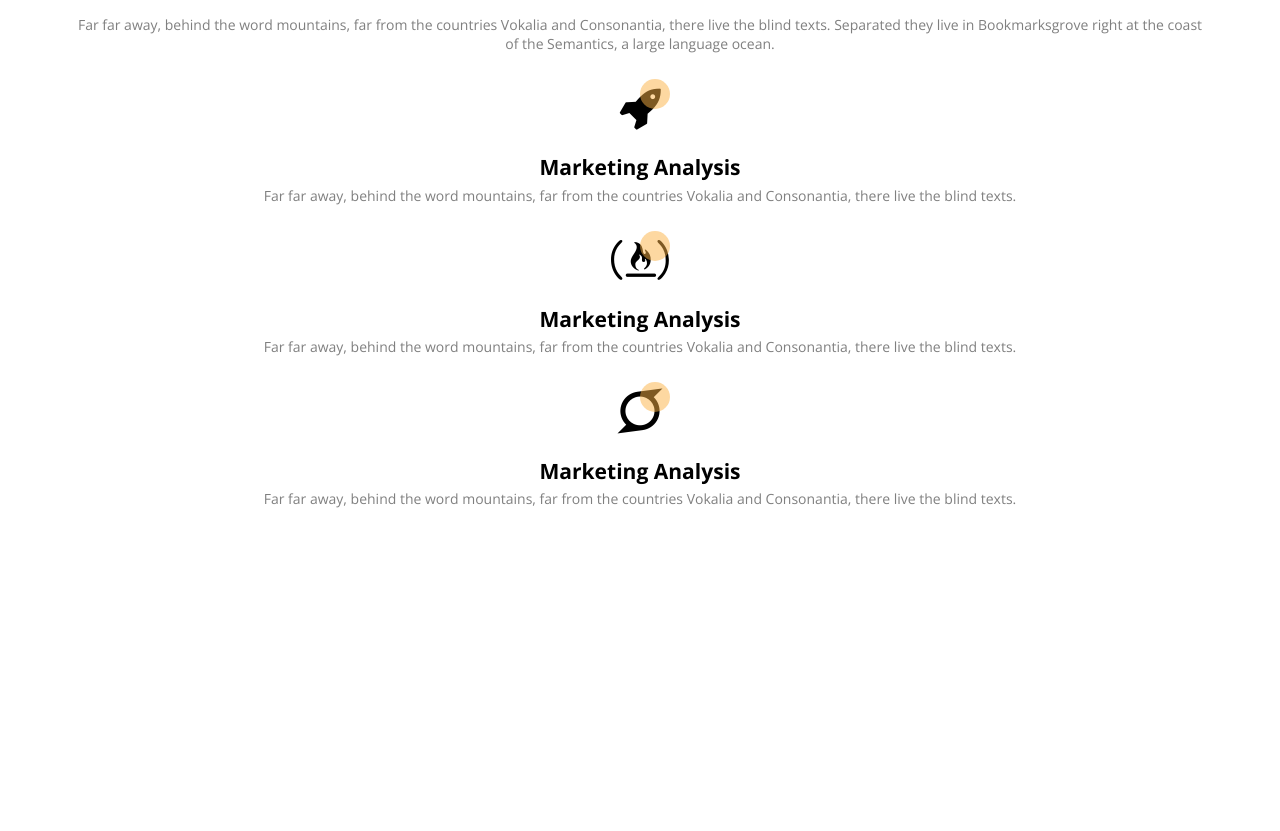
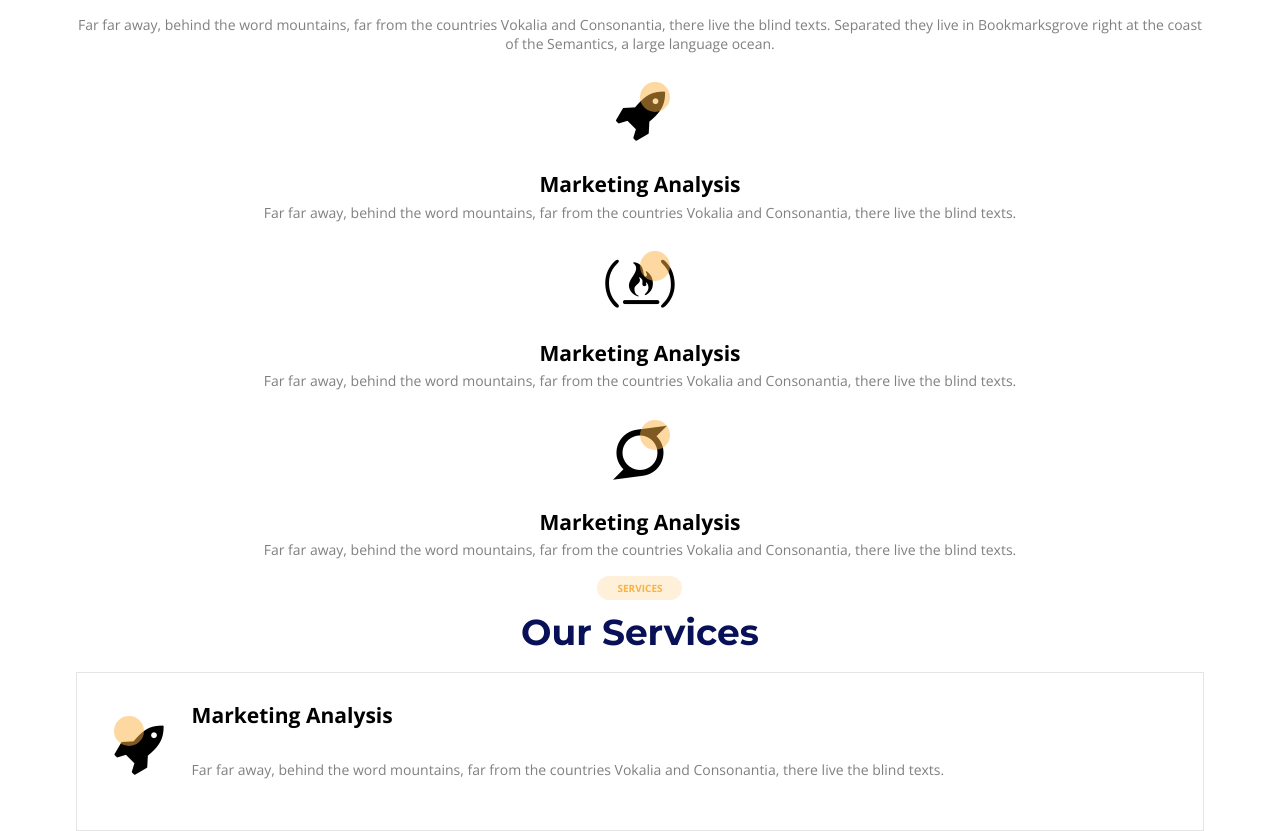
Before and after one commit to MariusCodeAcademy/feu2-Echo-scss-practice, a plain HTML site: page index.html in a window 1280 px wide. Shown: the part 734-1565 px from the top of the page. Before the commit the page ends 1256 px from the top, so only its background shows below. Drawn offline with nearby package versions, Linux system fonts and the light colour scheme.

Commit message:
card grid mixin

```diff
--- a/index.html
+++ b/index.html
@@ -76,6 +76,24 @@
       </div>
     </div>
   </section>
+
+  <section class="services">
+    <div class="container">
+      <h3 class="header-pill">Services</h3>
+      <h2 class="section-title">Our Services</h2>
+      <div class="services-grid">
+        <!-- one card -->
+        <div class="services-card">
+          <i class="fa fa-rocket services-card__icon" aria-hidden="true"></i>
+          <h3 class="services-card__title">Marketing Analysis</h3>
+          <p class="services-card__text">Far far away, behind the word mountains, far from the countries Vokalia and
+            Consonantia, there live the blind texts.
+          </p>
+        </div>
+        <!-- /one card -->
+      </div>
+    </div>
+  </section>
 </body>
 
 </html>
--- /dev/null
+++ b/sass/_mixins.scss
@@ -0,0 +1,20 @@
+@use 'vars' as v;
+
+@mixin myIcon($leftPos: 50%) {
+  &__icon {
+    font-size: 3rem;
+    margin-bottom: 0.5em;
+    position: relative;
+    margin-top: 0.4em;
+    &::after {
+      content: '';
+      position: absolute;
+      width: 30px;
+      height: 30px;
+      border-radius: 50%;
+      background-color: transparentize(v.$secondary-color, 0.5);
+      left: $leftPos;
+      top: -6px;
+    }
+  }
+}
--- a/sass/main.scss
+++ b/sass/main.scss
@@ -1,5 +1,6 @@
 @use 'reset';
 @use 'vars' as v;
+@use 'mixins' as m;
 @use 'common';
 
 @import url('https://cdnjs.cloudflare.com/ajax/libs/font-awesome/4.7.0/css/font-awesome.css');
@@ -35,27 +36,35 @@
   text-align: center;
 
   .features-card {
-    &__icon {
-      font-size: 2.5rem;
-      margin-bottom: 0.5em;
-      position: relative;
-      margin-top: 0.4em;
-      &::after {
-        content: '';
-        position: absolute;
-        width: 30px;
-        height: 30px;
-        border-radius: 50%;
-        background-color: transparentize(v.$secondary-color, 0.5);
-        left: 50%;
-        top: -6px;
-      }
-    }
+    @include m.myIcon;
+
     &__title {
       margin-bottom: 0.2em;
     }
   }
 }
 
+// Services
+
+.services {
+  text-align: center;
+
+  .services-card {
+    text-align: left;
+    display: grid;
+    grid-template-columns: 70px auto;
+    column-gap: 1rem;
+
+    border: 1px solid rgba(0, 0, 0, 0.1);
+    padding: 1.5rem;
+
+    &__icon {
+      grid-row: span 2;
+      place-self: center;
+    }
+    @include m.myIcon($leftPos: 0);
+  }
+}
+
 // Media queries
 @import 'media';
```
Also changed, not shown: css/main.css, 1 other file.
